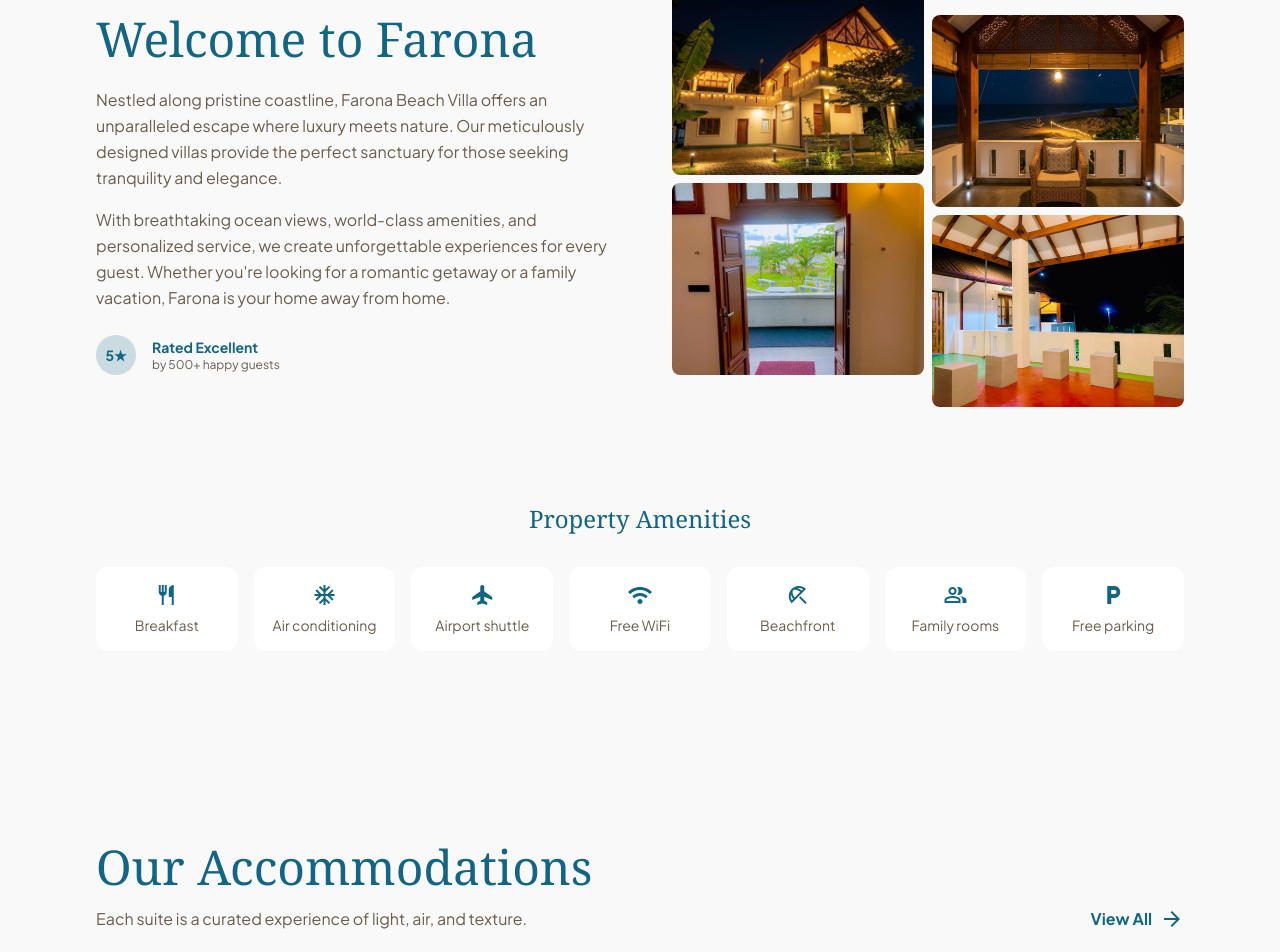
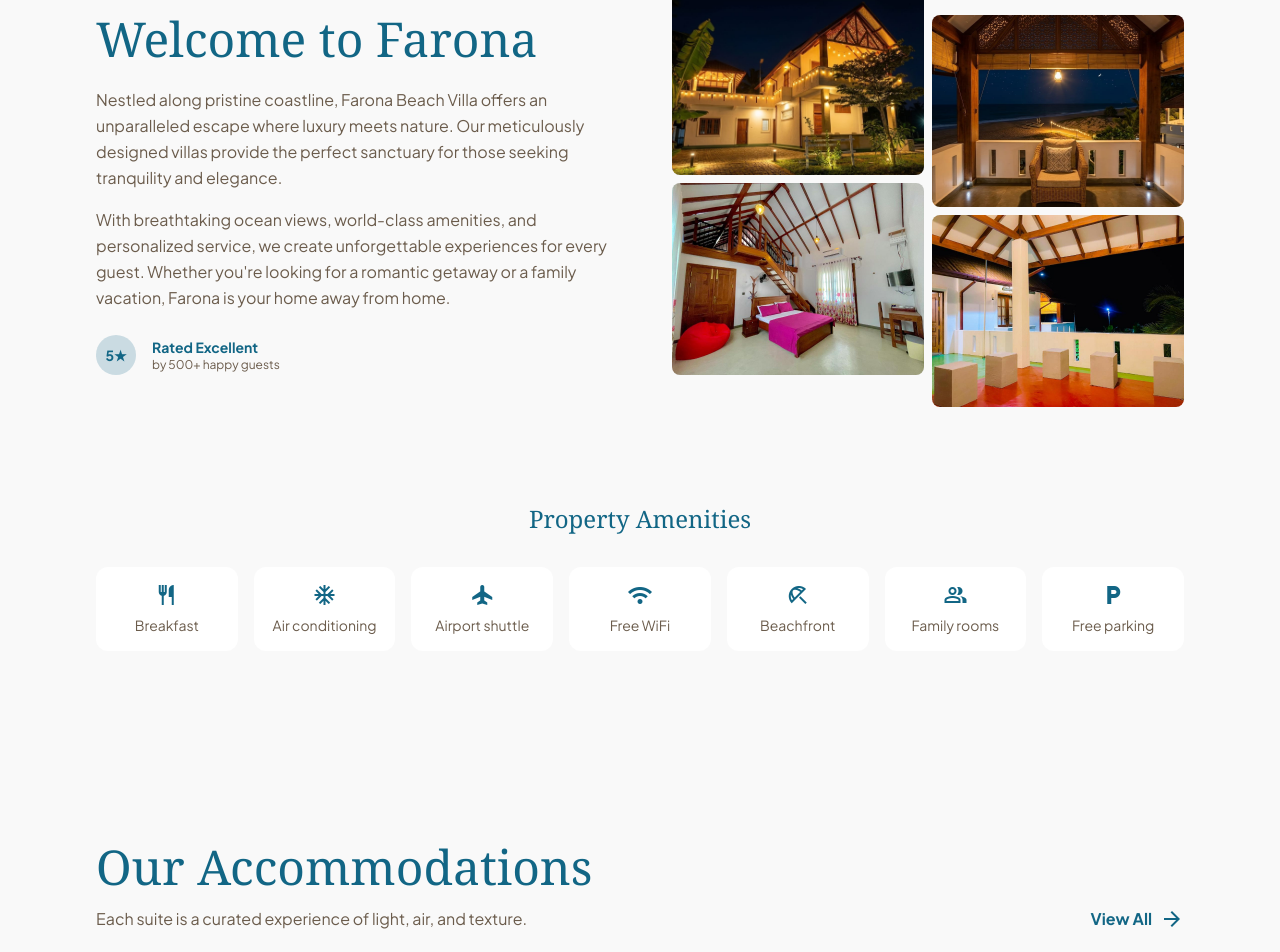
Before and after one commit to Hathiqu-ahamath/FaroNa_Beach_Villa, a React (Vite) app: page / in a window 1280 px wide. Shown: the part 913-1865 px from the top of the page. Built offline with nearby package versions, Linux system fonts and the light colour scheme; no server answers.

Commit message:
Change Breakfast image to 462797465 in About section

```diff
--- a/src/components/About.jsx
+++ b/src/components/About.jsx
@@ -53,7 +53,7 @@ export default function About() {
                   className="w-full h-32 md:h-48 object-cover rounded-lg"
                 />
                 <img
-                  src="/Images/462804046.jpg"
+                  src="/Images/462797465.jpg"
                   alt="Breakfast"
                   className="w-full h-32 md:h-48 object-cover rounded-lg"
                 />
```
